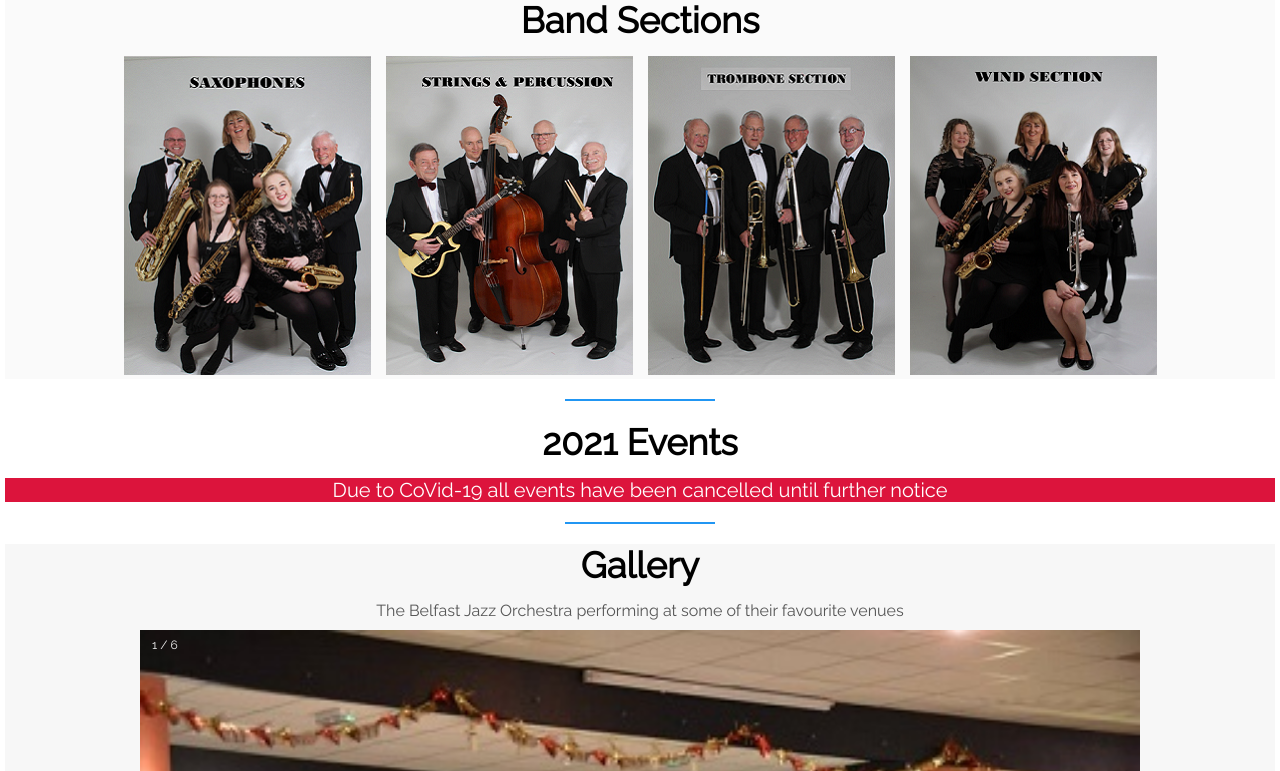
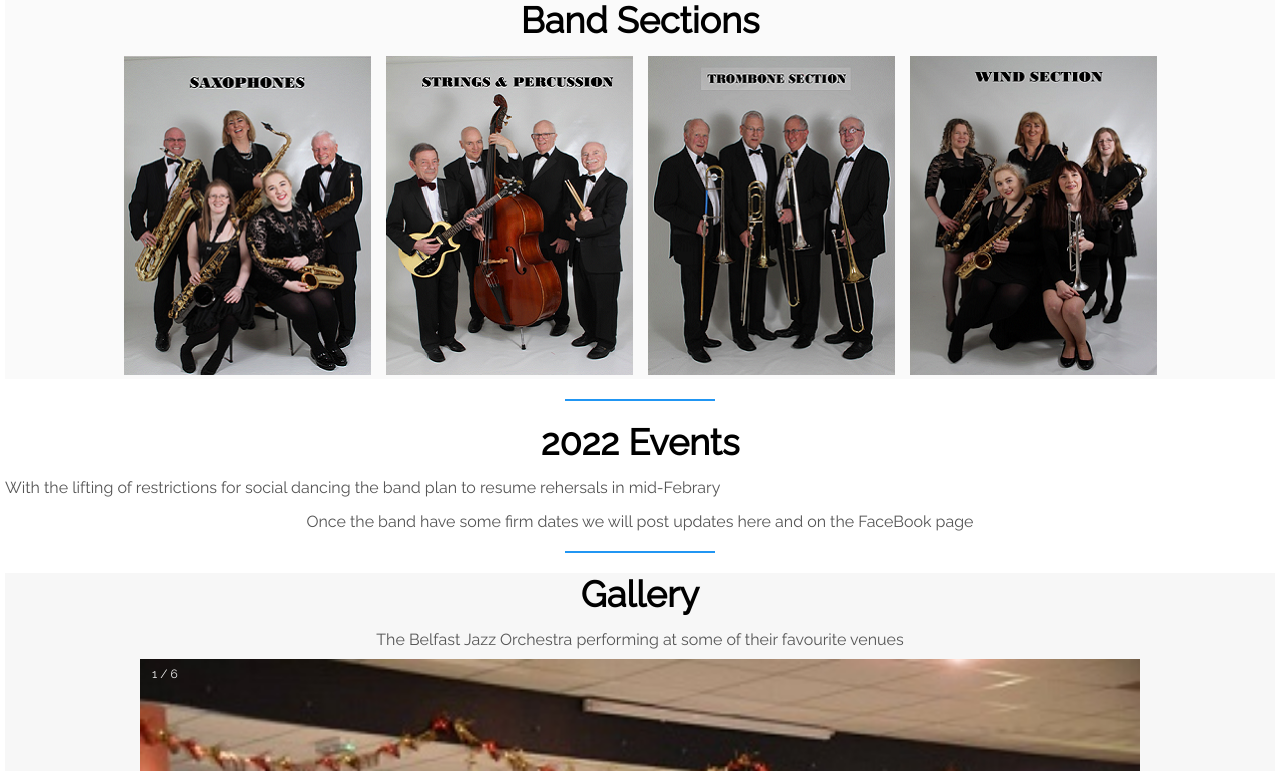
Before and after one commit to mboomer/belfast-jazz-orchestra, a PHP site: page / in a window 1280 px wide. Shown: the part 1509-2280 px from the top of the page. Run offline with PHP 8.4, Linux system fonts and the light colour scheme; data that the repository does not hold is empty; some libraries are stand-ins or nearby versions.

Commit message:
Events - lifting of covid restrictions

```diff
--- a/index.php
+++ b/index.php
@@ -207,9 +207,10 @@
         <!-- ********************************************************************************** -->
         <div id="events">
 
-            <h3 class="title">2021 Events</h3>
-            <p class="covid19">Due to CoVid-19 all events have been cancelled until further notice</p>
-
+            <h3 class="title">2022 Events</h3>
+<!--            <p class="covid19">Due to CoVid-19 all events have been cancelled until further notice</p>-->
+            <p>With the lifting of restrictions for social dancing the band plan to resume rehersals in mid-Febrary</p>
+            <p>Once the band have some firm dates we will post updates here and on the FaceBook page</p>
         </div> <!-- End Of Events -->
 
         <hr>
```
